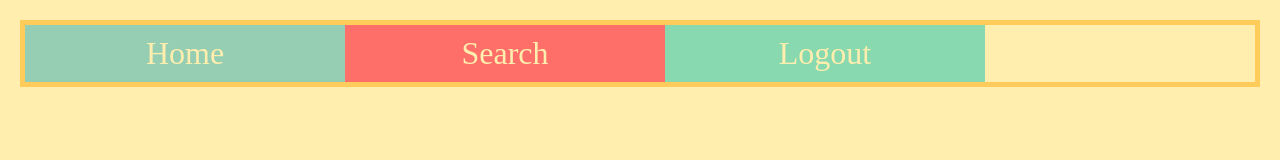
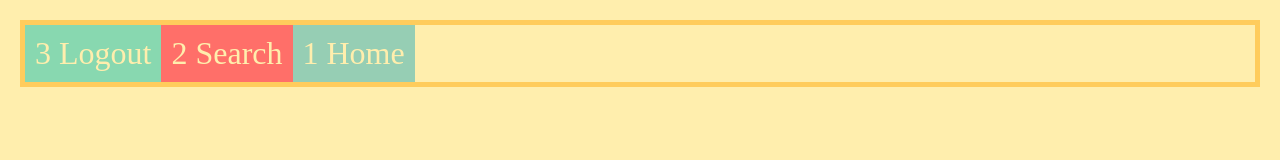
Before and after one commit to chrisdiazaguilar/13.ScrimbaFlexBox, a plain HTML site: page index.html in a window 1280 px wide. Drawn offline with Linux system fonts and the light colour scheme.

Commit message:
Learning Flexbox day 2

```diff
--- a/index.css
+++ b/index.css
@@ -3,47 +3,14 @@
     display: flex;
 }
 
-.container > div {
-    width: 300px;
+.item1 {
+    order: 1;
 }
 
-
-/* .container {
-    border: 5px solid #ffcc5c;
-    display: flex;
-    flex-direction:column;
-    justify-content: flex-end;
-    height: 100%;
-    align-items: flex-end;
-}*/
-
-/* Justify content options -  flex-start flex-end space-around space-between space-evenly
-
-.home {
-    margin-right: auto;
-}*/
-/* .container > div {
-    flex: 1;
-    flex-grow, flex-shrink, flex-basis
-} */
-
-/* .container > .search {
-    flex: 2;
-}*/
-
-/* Exercise make the search to a fix item
-.home{
-    flex: 1;
-}
-*/
-
-/*
-.logout {
-    align-self: flex-start;
+.item2 {
+    order: 0;
 }
 
-.home {
-    align-self: flex-end;
+.item3 {
+    order: -1;
 }
-
-*/
--- a/index.html
+++ b/index.html
@@ -5,9 +5,9 @@
   </head>
   <body>
     <nav class="container">
-      <div class="home">Home</div>
-      <div class="search">Search</div>
-      <div class="logout">Logout</div>
+      <div class="item1">1 Home</div>
+      <div class="item2">2 Search</div>
+      <div class="item3">3 Logout</div>
     </nav>
   </body>
 </html>
```
Also changed, not shown: Bonus:ResponsiveNavbar/index.html (added, +18 -0 lines), indexRetired.css (added, +65 -0 lines), Bonus:ResponsiveNavbar/basic.css (added), Bonus:ResponsiveNavbar/index.css (added).
